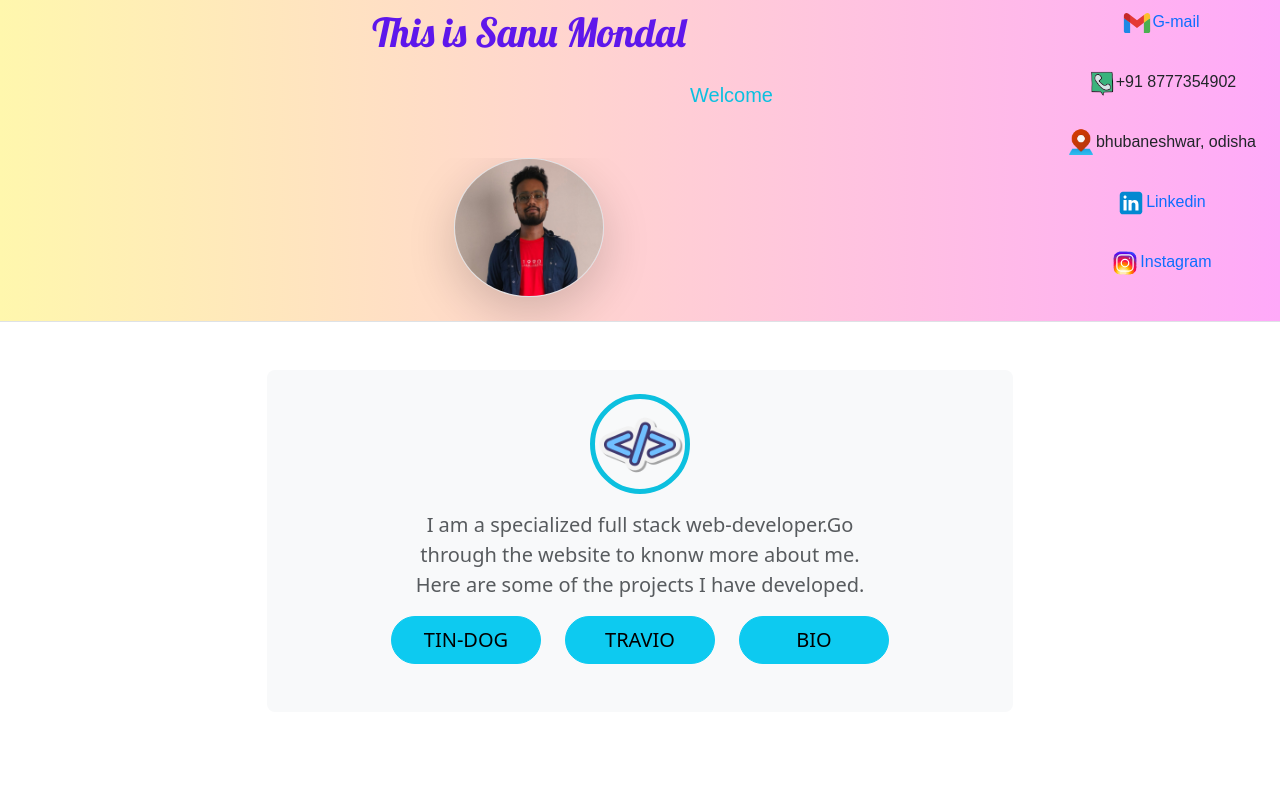
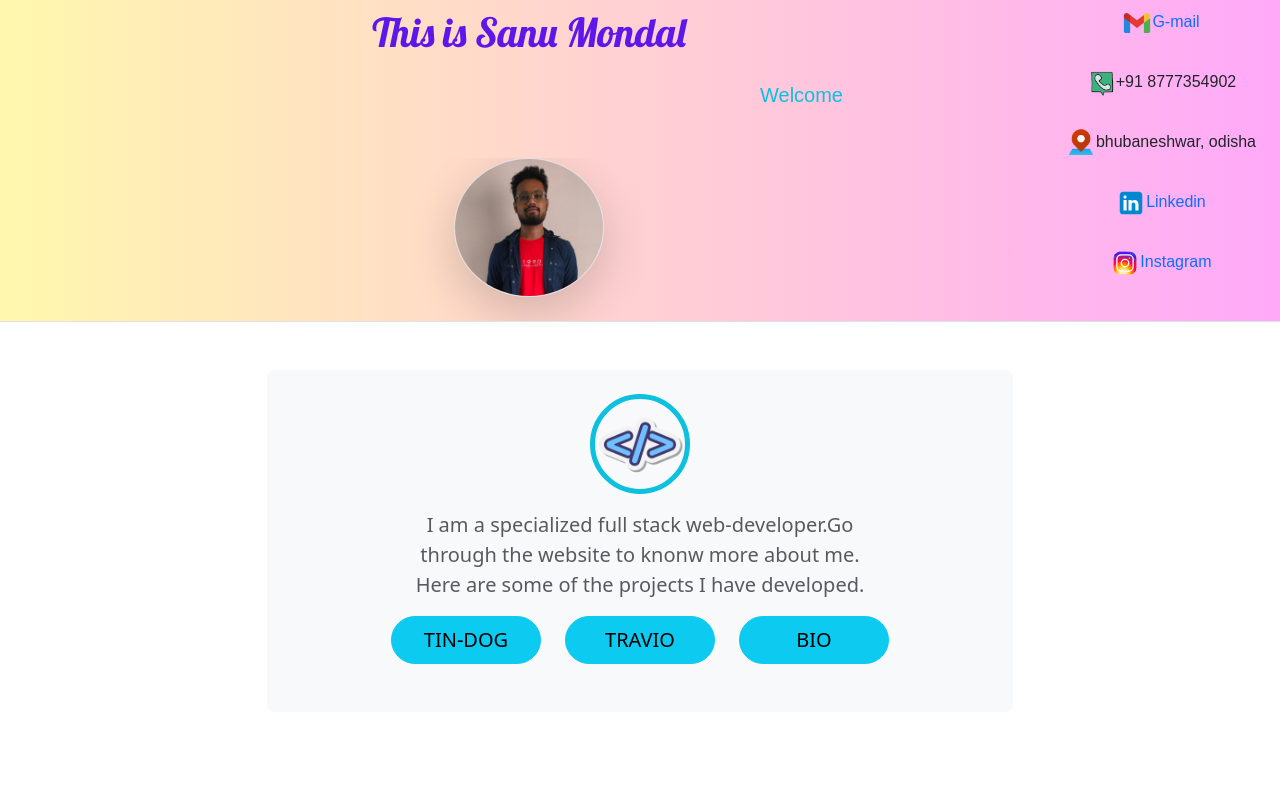
Before and after one commit to Sanumondal11/bio3, a plain HTML site: page index.html in a window 1280 px wide. Shown: the top 800 px of the page. Drawn offline with nearby package versions, Linux system fonts and the light colour scheme; a web font is replaced by a local one.

Commit message:
index.html

```diff
--- a/index.html
+++ b/index.html
@@ -54,7 +54,7 @@
             background-color: #176B87;
         }
         .lead{
-            margin-left:180px;
+            margin-left:250px;
         }
 
 
```
